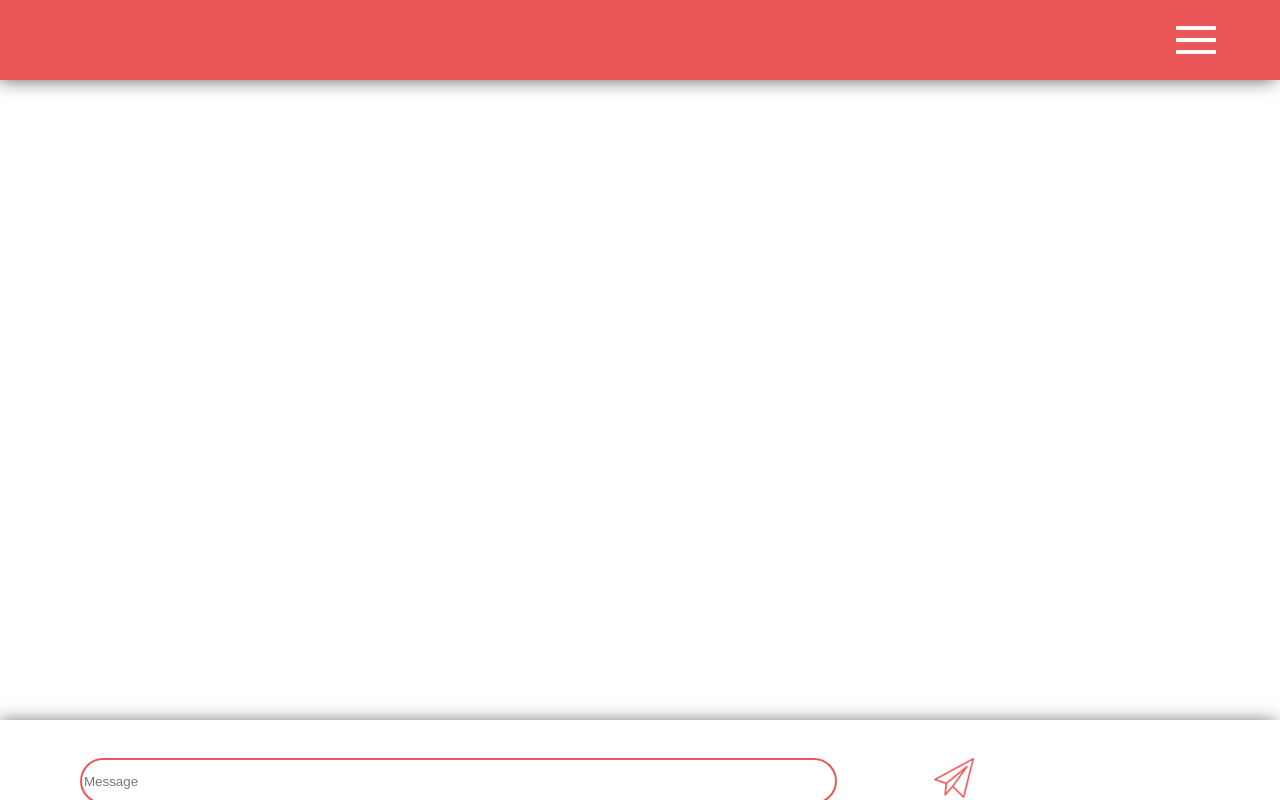
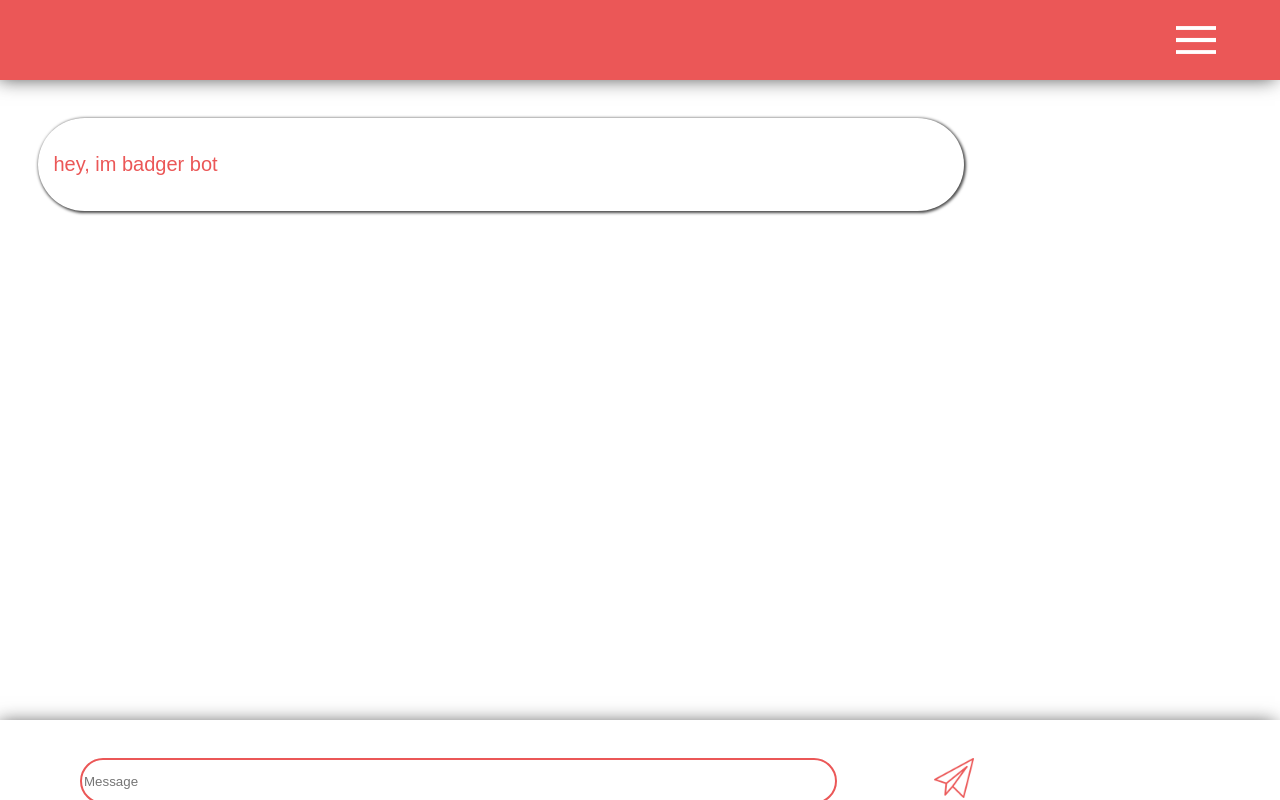
Before and after one commit to Drov3r/COSC-4P02, a React (Create React App) app in the folder Front_End/front-end/: page / in a window 1280 px wide. Built offline with nearby package versions, Linux system fonts and the light colour scheme.

Commit message:
justin and dan finessing

```diff
--- a/Front_End/front-end/src/App.js
+++ b/Front_End/front-end/src/App.js
@@ -13,13 +13,12 @@ function App() {
   // 'click' is the variable we can access, 'setClick' is our "setter function"
   const [click,setClick] = useState(false)
   const [newMsg,setNewMsg] = useState("")
-  const [dialogue,setDialogue] = useState([])
+  const [dialogue,setDialogue] = useState([{message:'hey, im badger bot', bot:true, }])
 
   // function to handle the menu clicks
   function clickMenu(){
 
       setClick(!click)
-      //console.log(click)
 
   }
 
@@ -33,13 +32,25 @@ function App() {
   function chatLogs(){
 
     const divItUp = dialogue.map(function(data, index) {
-      return (
-        <div>
-        <div style={{marginTop:'25px',borderRadius:'70px', width:'70%', padding:'15px', margin:'3%', boxShadow:'1px 1px 3px 1px rgba(0,0,0,0.71)', }}>
-          <h3 style={{fontSize:'20px', color:'#EB5757', fontWeight:'400', fontFamily:'Arial'}}>{data}</h3>
+
+      if(data.bot==true){
+        return (
+          <div>
+          <div style={{marginTop:'25px',borderRadius:'70px', width:'70%', padding:'15px', margin:'3%', boxShadow:'1px 1px 3px 1px rgba(0,0,0,0.71)', }}>
+            <h3 style={{fontSize:'20px', color:'#EB5757', fontWeight:'400', fontFamily:'Arial'}}>{data.message}</h3>
+          </div>
         </div>
-      </div>
-      )
+        )
+      }else{
+        return (
+          <div>
+          <div style={{marginTop:'25px',borderRadius:'70px', width:'70%', padding:'15px', margin:'3%', marginLeft:'21%', boxShadow:'1px 1px 3px 1px rgba(0,0,0,0.71)', }}>
+            <h3 style={{fontSize:'20px', color:'#EB5757', fontWeight:'400', fontFamily:'Arial'}}>{data.message}</h3>
+          </div>
+        </div>
+        )
+      }
+
     })
 
       return divItUp
@@ -72,15 +83,31 @@ function App() {
 
   function setNewMsgFunction(e){
       setNewMsg(e.target.value)
-      console.log(e.target.value)
   }
 
   function sendMsg(){
 
+    // copy the global array
     const data = dialogue
-    data.push(newMsg)
+
+    // human msg
+    // create a message object, get the message from the newMsg state, which is set in input tag
+    const newHumanMessage = {message:newMsg, bot:false}
+    // push new message object to array
+    data.push(newHumanMessage)
+
+    // auto bot msg
+    // create a message object, get the message from the newMsg state, which is set in input tag
+    const newBotMessage = {message:"Im not smart yet. Soon though.", bot:true}
+    // push new message object to array
+    data.push(newBotMessage)
+
+    // set the state with the new array
     setDialogue(data)
-    console.log(dialogue)
+
+
+
+    // empty the text input
     setNewMsg('')
   }
 
```
